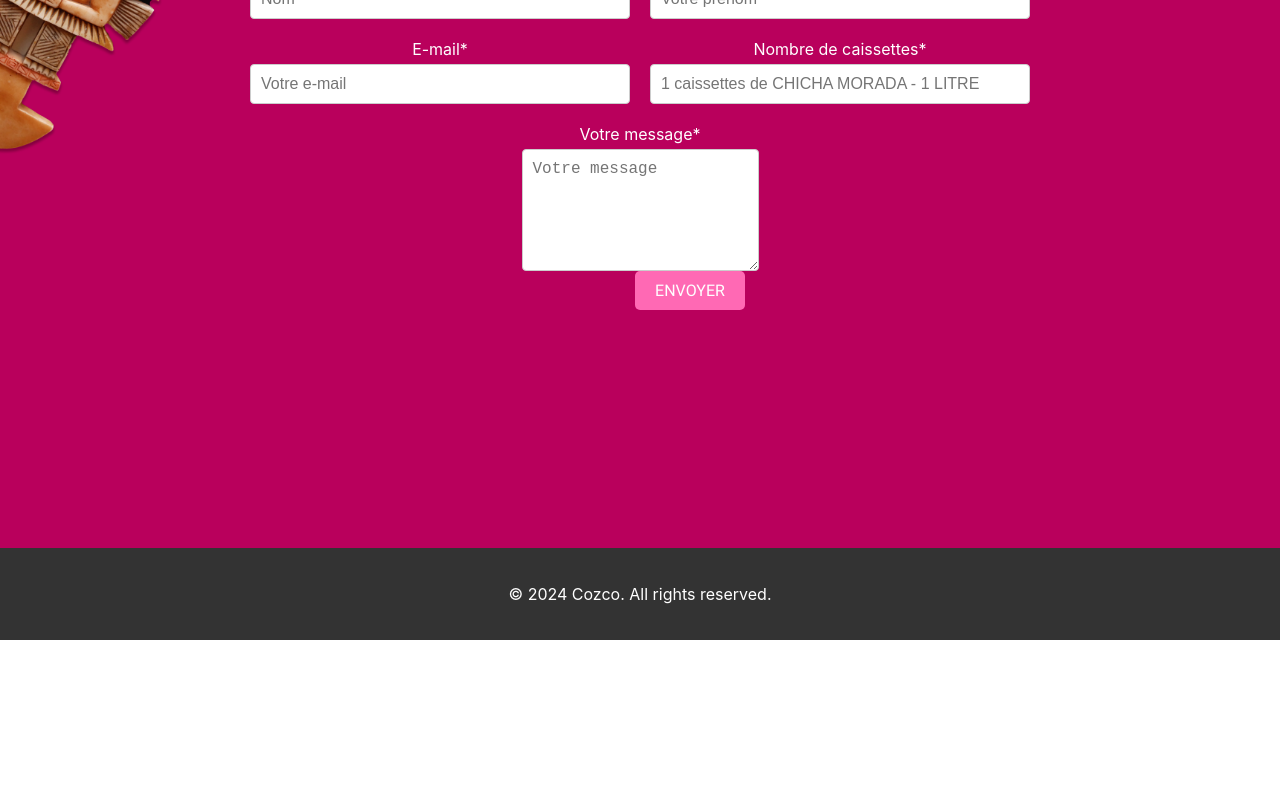
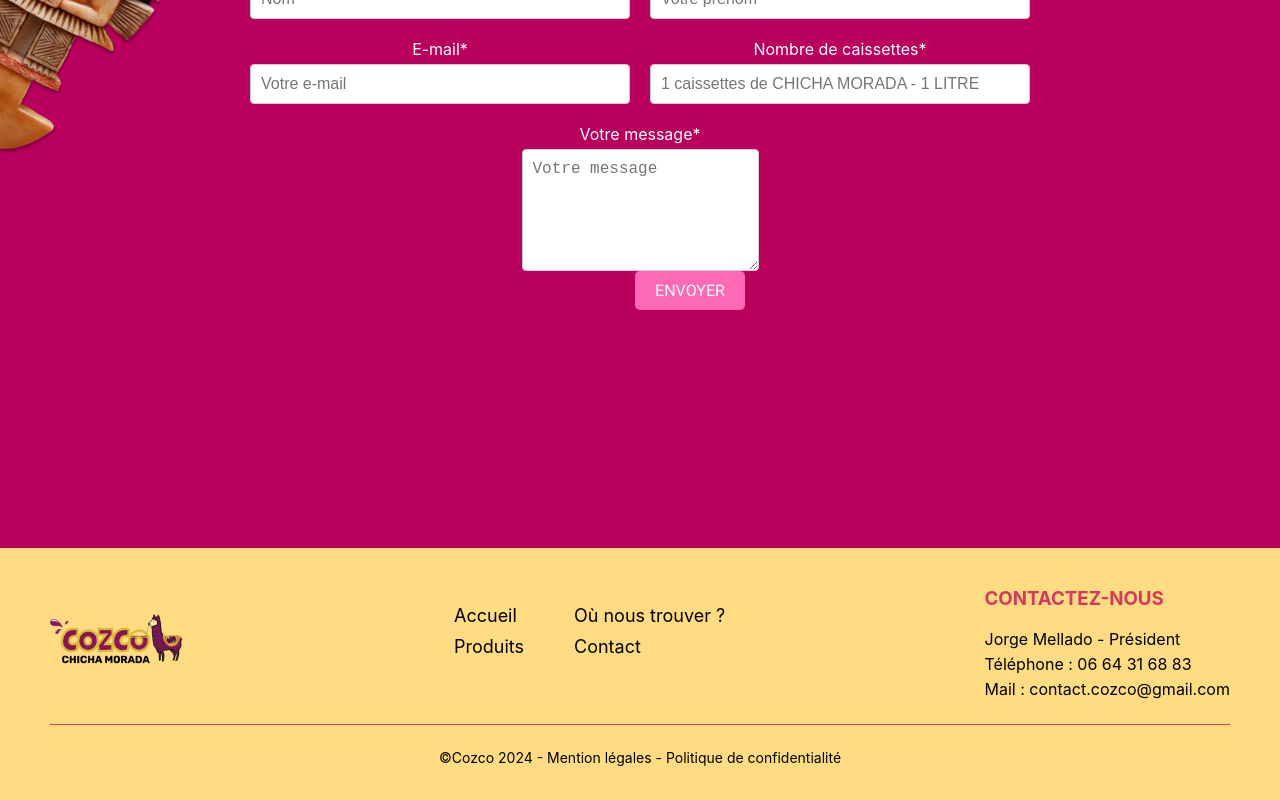
Before and after one commit to ikramchehouani/cozco-landing-page, a React (Create React App) app: page / in a window 1280 px wide. Shown: the part 3866-4666 px from the top of the page. Before the commit the page ends 4506 px from the top, so only its background shows below. Built offline with nearby package versions, Linux system fonts and the light colour scheme; the HTML template or start-up script is replaced by a standard one.

Commit message:
base footer put

```diff
--- a/src/components/Footer/Footer.css
+++ b/src/components/Footer/Footer.css
@@ -1,6 +1,48 @@
 .footer {
-    padding: 20px;
-    background-color: #333;
-    color: #fff;
-    text-align: center;
-  }
+  background-color: #FFDB82; /* Match the background color from your image */
+  color: #000; /* Black text for readability */
+  padding: 20px 50px;
+  box-sizing: border-box;
+}
+
+.footer-content {
+  display: flex;
+  justify-content: space-between;
+  align-items: center;
+  margin-bottom: 20px;
+}
+
+.footer-logo img {
+  height: 60px; /* Adjust the height as needed */
+}
+
+.footer-links {
+  display: flex;
+  gap: 50px; /* Adjust the gap as needed */
+}
+
+.footer-links ul {
+  list-style: none;
+  padding: 0;
+  margin: 0;
+}
+
+.footer-links li {
+  margin-bottom: 10px;
+  font-size: 18px;
+}
+
+.footer-contact h3 {
+  color: #D7385E; /* Match the color from your image */
+}
+
+.footer-contact p {
+  margin: 5px 0;
+}
+
+.footer-bottom {
+  text-align: center;
+  border-top: 1px solid #D7385E; /* Match the color from your image */
+  padding-top: 10px;
+  font-size: 14px;
+}
--- a/src/components/Footer/Footer.js
+++ b/src/components/Footer/Footer.js
@@ -3,7 +3,30 @@ import './Footer.css';
 
 const Footer = () => (
   <footer className="footer">
-    <p>&copy; 2024 Cozco. All rights reserved.</p>
+    <div className="footer-content">
+      <div className="footer-logo">
+        <img src="/cozco-logo.png" alt="Cozco Chicha Morada" />
+      </div>
+      <div className="footer-links">
+        <ul>
+          <li>Accueil</li>
+          <li>Produits</li>
+        </ul>
+        <ul>
+          <li>Où nous trouver ?</li>
+          <li>Contact</li>
+        </ul>
+      </div>
+      <div className="footer-contact">
+        <h3>CONTACTEZ-NOUS</h3>
+        <p>Jorge Mellado - Président</p>
+        <p>Téléphone : 06 64 31 68 83</p>
+        <p>Mail : contact.cozco@gmail.com</p>
+      </div>
+    </div>
+    <div className="footer-bottom">
+      <p>&copy;Cozco 2024 - Mention légales - Politique de confidentialité</p>
+    </div>
   </footer>
 );
 
```
